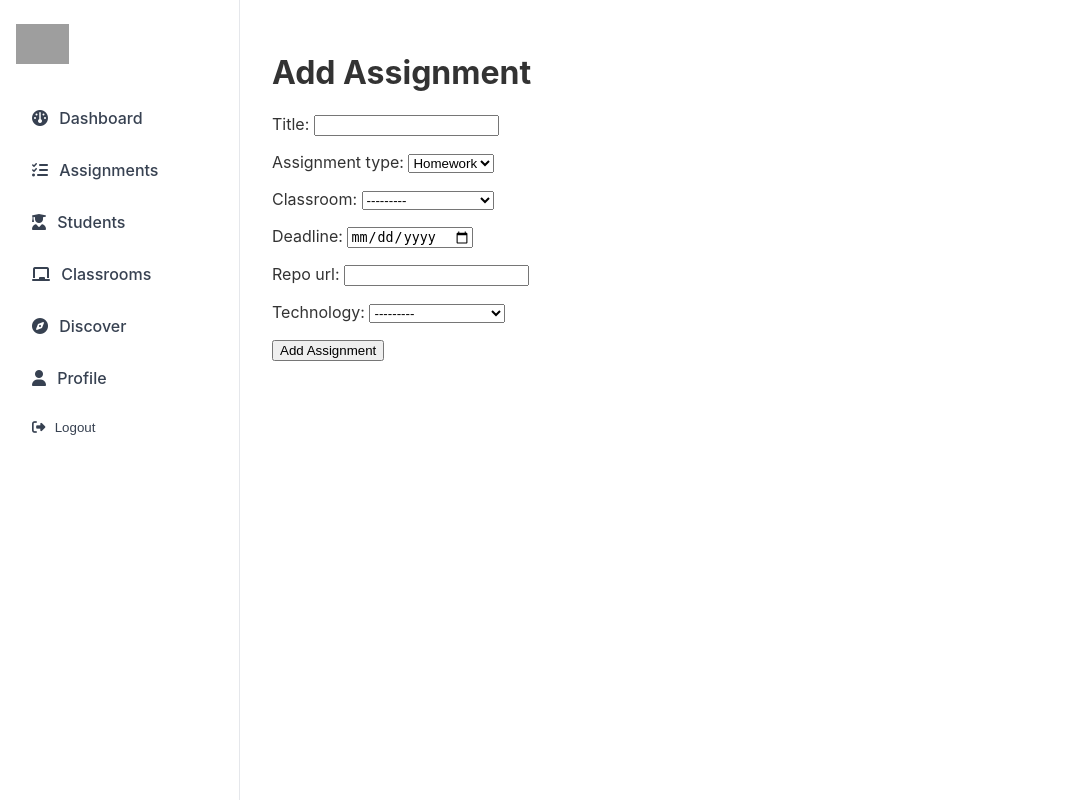
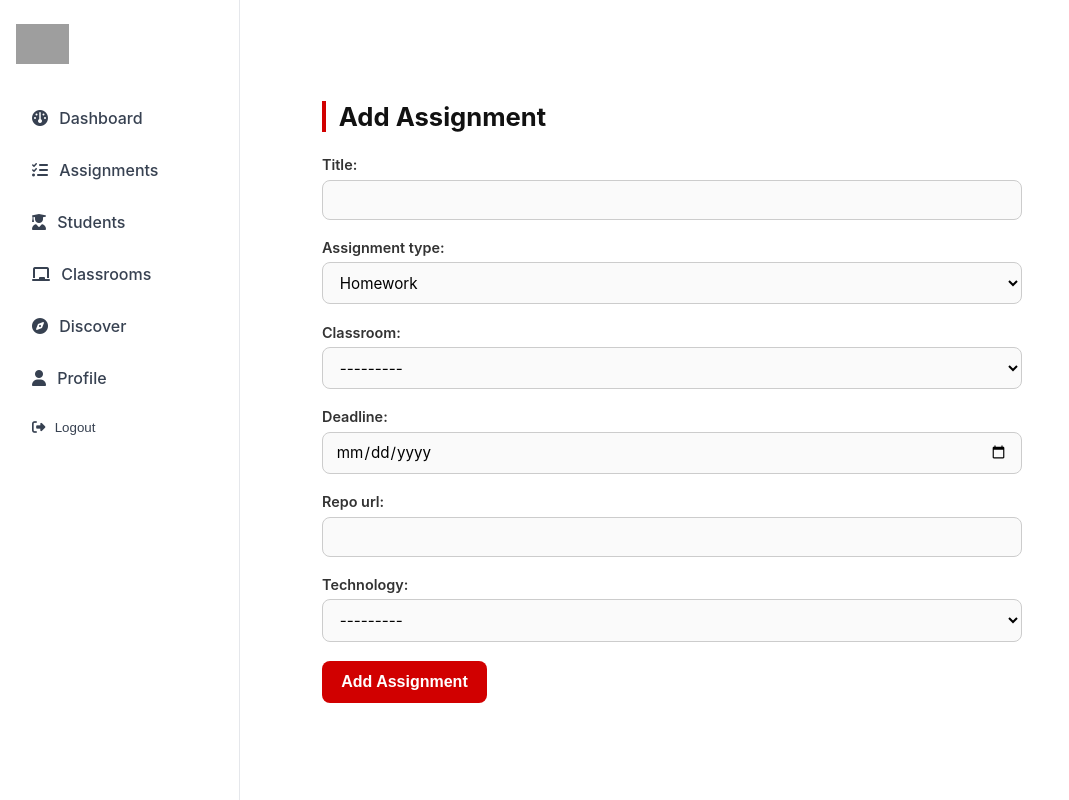
Before and after one commit to zainnalthamer/Beacon, a Django app: page /assignments/add/ in a window 1280 px wide. Shown: the whole page, without its empty margins (0-1069 px from the left). Run offline with Django 5.2, Linux system fonts and the light colour scheme; a user stored in the database is signed in; tables that the repository leaves empty hold one stand-in row (values such as "Sample post"); grey boxes are pictures that could not be loaded.

Commit message:
assignment update

```diff
--- a/main_app/templates/assignments/add_assignment.html
+++ b/main_app/templates/assignments/add_assignment.html
@@ -1,9 +1,103 @@
-{% extends "base.html" %}
+{% extends 'base.html' %}
 {% block content %}
-<h1>{% if is_edit %}Edit Assignment{% else %}Add Assignment{% endif %}</h1>
-<form method="post">
-    {% csrf_token %}
-    {{ form.as_p }}
-    <button type="submit">{% if is_edit %}Save Changes{% else %}Add Assignment{% endif %}</button>
-</form>
+  <style>
+    .assignment-form {
+      max-width: 700px;
+      padding-left: 50px;
+      padding-top: 20px;
+      margin: 2rem 0;
+      font-family: 'Inter', 'Segoe UI', sans-serif;
+    }
+
+    .assignment-form h1 {
+      font-size: 1.6rem;
+      font-weight: 700;
+      margin-bottom: 1.5rem;
+      color: #111111;
+      border-left: 4px solid #d10000;
+      padding-left: 0.8rem;
+    }
+
+    .assignment-form form {
+      display: flex;
+      flex-direction: column;
+      gap: 1.2rem;
+    }
+
+    .assignment-form form p {
+      margin: 0;
+      display: flex;
+      flex-direction: column;
+      gap: 0.4rem;
+    }
+
+    .assignment-form label {
+      font-size: 0.9rem;
+      font-weight: 600;
+      color: #333333;
+    }
+
+    .assignment-form input,
+    .assignment-form select,
+    .assignment-form textarea {
+      padding: 0.6rem 0.8rem;
+      border: 1px solid #cccccc;
+      border-radius: 0.5rem;
+      font-size: 0.95rem;
+      font-family: inherit;
+      transition: border-color 0.2s, box-shadow 0.2s;
+      background: #fafafa;
+    }
+
+    .assignment-form input:focus,
+    .assignment-form select:focus,
+    .assignment-form textarea:focus {
+      outline: none;
+      border-color: #d10000;
+      box-shadow: 0 0 0 3px rgba(209, 0, 0, 0.15);
+      background: #ffffff;
+    }
+
+    .assignment-form button {
+      padding: 0.75rem 1.2rem;
+      border: none;
+      border-radius: 0.5rem;
+      background: #d10000;
+      color: #ffffff;
+      font-size: 1rem;
+      font-weight: 600;
+      cursor: pointer;
+      transition: background 0.2s ease, transform 0.1s ease;
+      align-self: flex-start;
+    }
+
+    .assignment-form button:hover {
+      background: #b80000;
+    }
+
+    .assignment-form button:active {
+      transform: scale(0.97);
+    }
+  </style>
+
+  <div class="assignment-form">
+    <h1>
+      {% if is_edit %}
+        Edit Assignment
+      {% else %}
+        Add Assignment
+      {% endif %}
+    </h1>
+    <form method="post">
+      {% csrf_token %}
+      {{ form.as_p }}
+      <button type="submit">
+        {% if is_edit %}
+          Save Changes
+        {% else %}
+          Add Assignment
+        {% endif %}
+      </button>
+    </form>
+  </div>
 {% endblock %}
```
